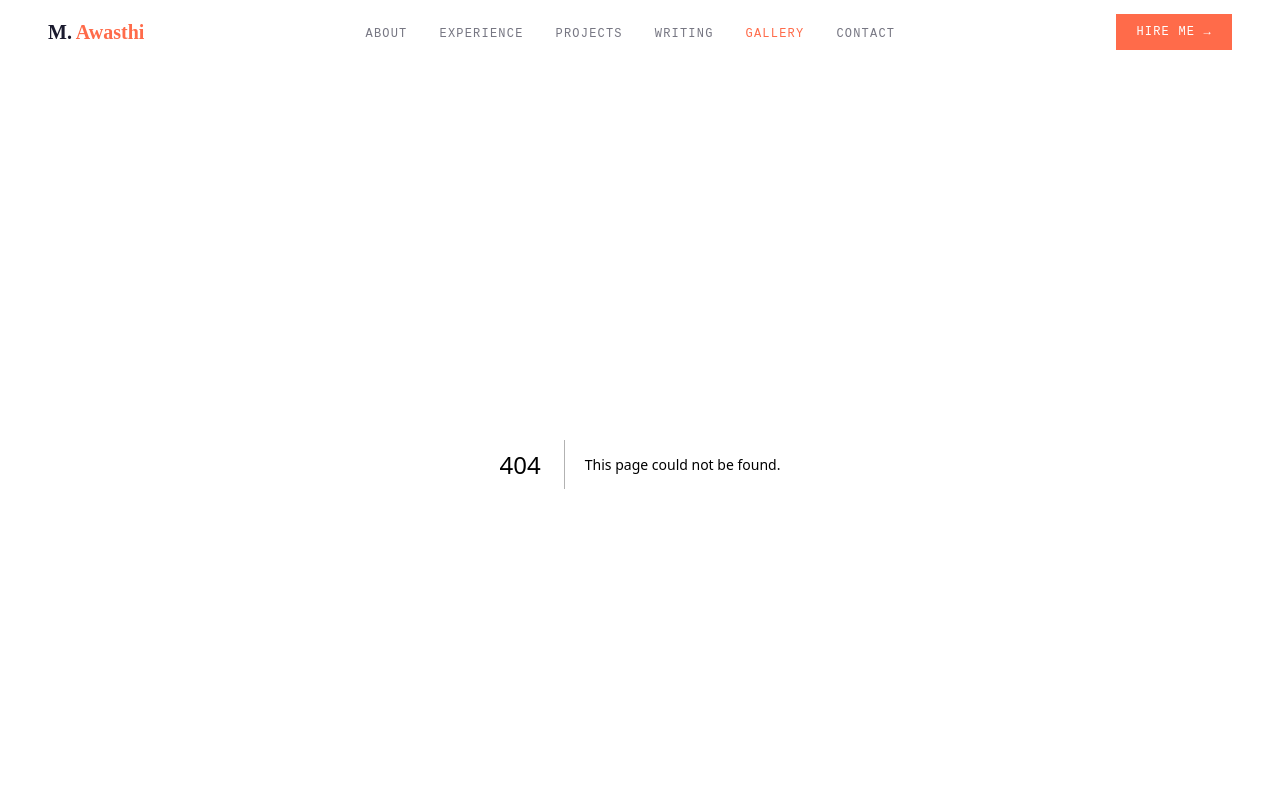
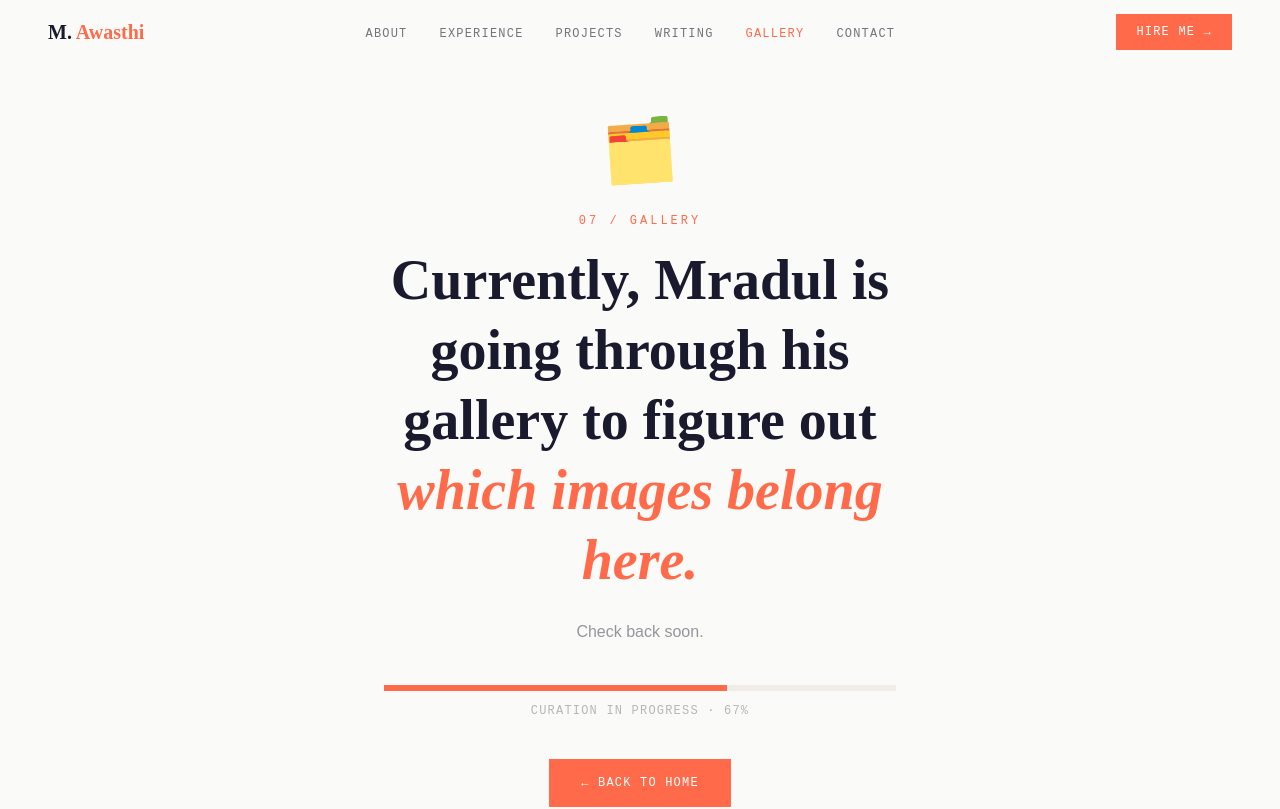
Before and after one commit to somradul/mradul-portfolio, a Next.js app: page /gallery in a window 1280 px wide. Before the commit this address had no page. Shown: the top 809 px of the page. Built offline with nearby package versions, Linux system fonts and the light colour scheme.

Commit message:
Phase 9E: Gallery placeholder page

```diff
--- /dev/null
+++ b/app/gallery/page.tsx
@@ -0,0 +1,66 @@
+"use client";
+
+import { motion } from "framer-motion";
+import Link from "next/link";
+
+export default function GalleryPage() {
+  return (
+    <main className="min-h-screen bg-background flex items-center justify-center px-6">
+      <div className="text-center max-w-lg">
+
+        {/* Animated emoji */}
+        <motion.div
+          animate={{ rotate: [0, -10, 10, -10, 0] }}
+          transition={{ duration: 2, repeat: Infinity, repeatDelay: 3 }}
+          className="text-6xl mb-8"
+        >
+          🗂️
+        </motion.div>
+
+        {/* Label */}
+        <span className="font-mono text-xs tracking-[0.25em] uppercase text-coral mb-4 block">
+          07 / Gallery
+        </span>
+
+        {/* Heading */}
+        <h1
+          className="font-playfair font-black text-charcoal leading-tight mb-6"
+          style={{ fontSize: "clamp(2rem, 5vw, 3.5rem)" }}
+        >
+          Currently, Mradul is going through his gallery to figure out{" "}
+          <span className="text-coral italic">which images belong here.</span>
+        </h1>
+
+        {/* Subtext */}
+        <p className="text-charcoal/45 font-light leading-relaxed mb-10">
+          Check back soon.
+        </p>
+
+        {/* Progress bar — fake but fun */}
+        <div className="w-full bg-surface rounded-none h-1.5 mb-3 overflow-hidden">
+          <motion.div
+            className="h-full bg-coral"
+            initial={{ width: "0%" }}
+            animate={{ width: "67%" }}
+            transition={{ duration: 2, delay: 0.5, ease: "easeOut" }}
+          />
+        </div>
+        <p className="font-mono text-xs text-charcoal/30 tracking-widest mb-10">
+          CURATION IN PROGRESS · 67%
+        </p>
+
+        {/* Back home */}
+        <Link href="/">
+          <motion.button
+            whileHover={{ y: -2 }}
+            whileTap={{ scale: 0.98 }}
+            className="bg-coral text-white font-mono text-xs tracking-widest uppercase px-8 py-4 hover:bg-coral/90 transition-colors"
+          >
+            ← Back to Home
+          </motion.button>
+        </Link>
+
+      </div>
+    </main>
+  );
+}
```
